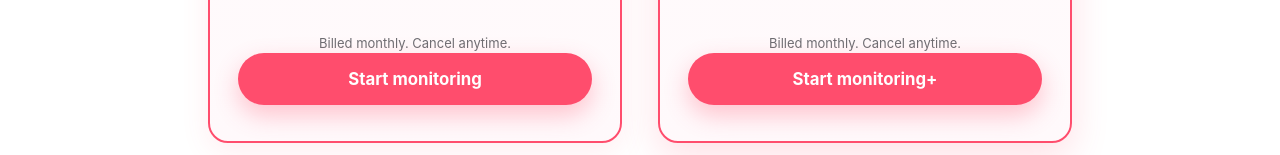
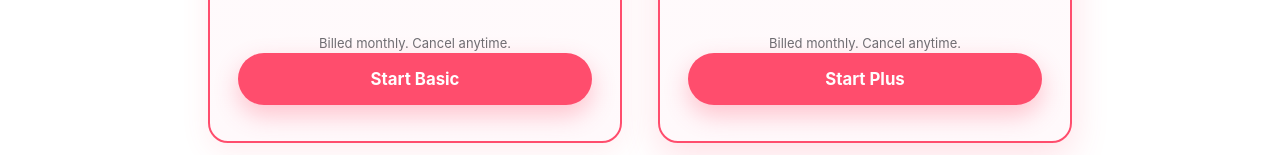
Before and after one commit to caleblund-cpu/Agent-readiness-hq, a plain HTML site: page site/index.html in a window 1280 px wide. Shown: the part 3348-3503 px from the top of the page. Drawn offline with Linux system fonts and the light colour scheme.

Commit message:
Buttons: Start Basic and Start Plus

```diff
--- a/site/index.html
+++ b/site/index.html
@@ -319,7 +319,7 @@
             <li class="addon-line"><strong>Optional add-on:</strong> Website Q&amp;A Widget, <strong>$50 setup, then $10/mo</strong>. Coming soon. It answers visitor questions from your approved business facts and shows you what visitors are asking.</li>
           </ul>
           <p style="font-size:13px; line-height:1.55; color:#6e6e73; margin-top:10px;">Billed monthly. Cancel anytime.</p>
-          <a href="https://buy.stripe.com/fZu3cx6K5fR7e9N66e5AQ04" class="btn">Start monitoring</a>
+          <a href="https://buy.stripe.com/fZu3cx6K5fR7e9N66e5AQ04" class="btn">Start Basic</a>
         </article>
         <article class="card price-card featured">
           <p class="pill">Most Popular</p>
@@ -337,7 +337,7 @@
             <li class="addon-line"><strong>Optional add-on:</strong> Website Q&amp;A Widget, <strong>$50 setup, then $10/mo</strong>. Coming soon. It answers visitor questions from your approved business facts and shows you what visitors are asking.</li>
           </ul>
           <p style="font-size:13px; line-height:1.55; color:#6e6e73; margin-top:10px;">Billed monthly. Cancel anytime.</p>
-          <a href="https://buy.stripe.com/dRm9AVd8t5ctc1FgKS5AQ05" class="btn">Start monitoring+</a>
+          <a href="https://buy.stripe.com/dRm9AVd8t5ctc1FgKS5AQ05" class="btn">Start Plus</a>
         </article>
       </div>
       <p class="email-note">Implementation under Plus depends on your website platform and plan. Your change document and monthly Snapshot come by email from hello@agentreadinesshq.com. If you do not see them, check your spam folder.</p>
```
